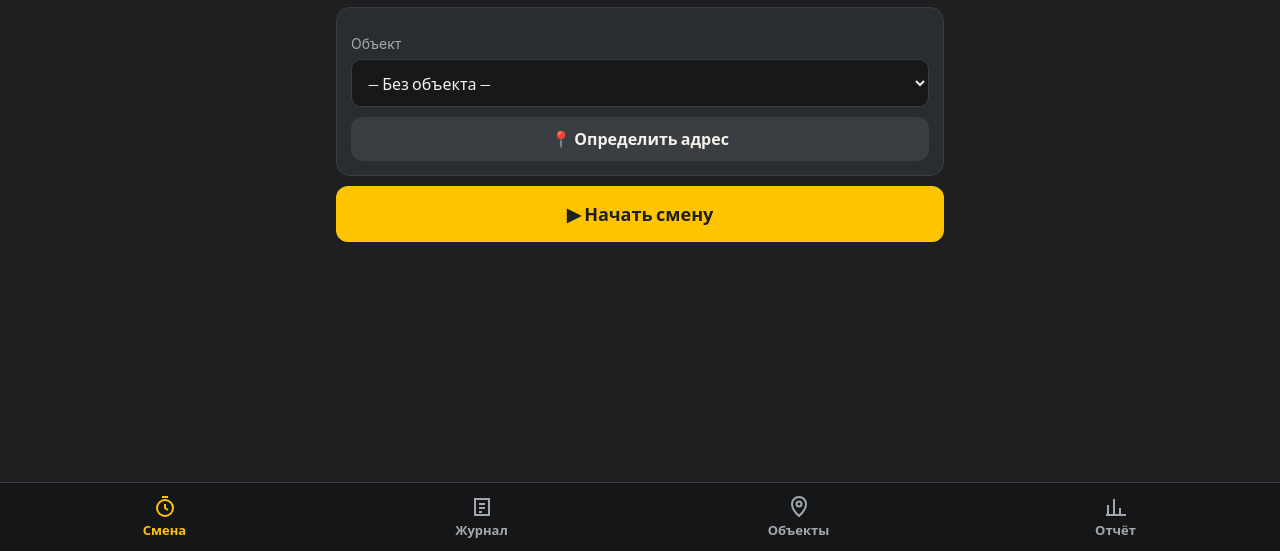
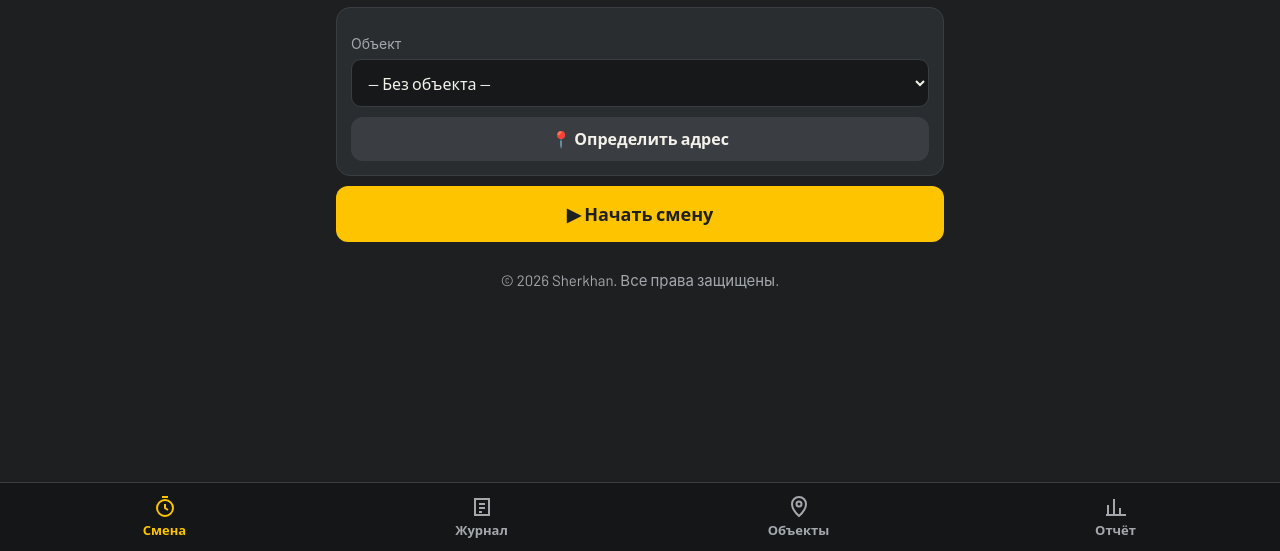
Before and after one commit to sbelek/timesheet, a plain HTML site: page index.html in a window 1280 px wide. Shown: the part 249-800 px from the top of the page. Drawn offline with nearby package versions, Linux system fonts and the light colour scheme.

Commit message:
Add copyright notice to index.html

```diff
--- a/index.html
+++ b/index.html
@@ -1,4 +1,5 @@
 <!DOCTYPE html>
+<!-- © 2026 Sherkhan (github.com/sbelek). All rights reserved. See LICENSE. -->
 <html lang="ru">
 <head>
 <meta charset="utf-8">
@@ -183,6 +184,7 @@ input[type=date],input[type=time]{-webkit-appearance:none;appearance:none;displa
   </div>
   <p class="addr">Всё хранится только на этом телефоне. Раз в неделю сохраняйте копию (с фото) в Файлы — она понадобится, если удалить приложение или очистить данные Safari.</p>
 </section>
+  <p class="addr" style="text-align:center;margin-top:28px">© 2026 Sherkhan. Все права защищены.</p>
 </main>
 
 <nav>
```
